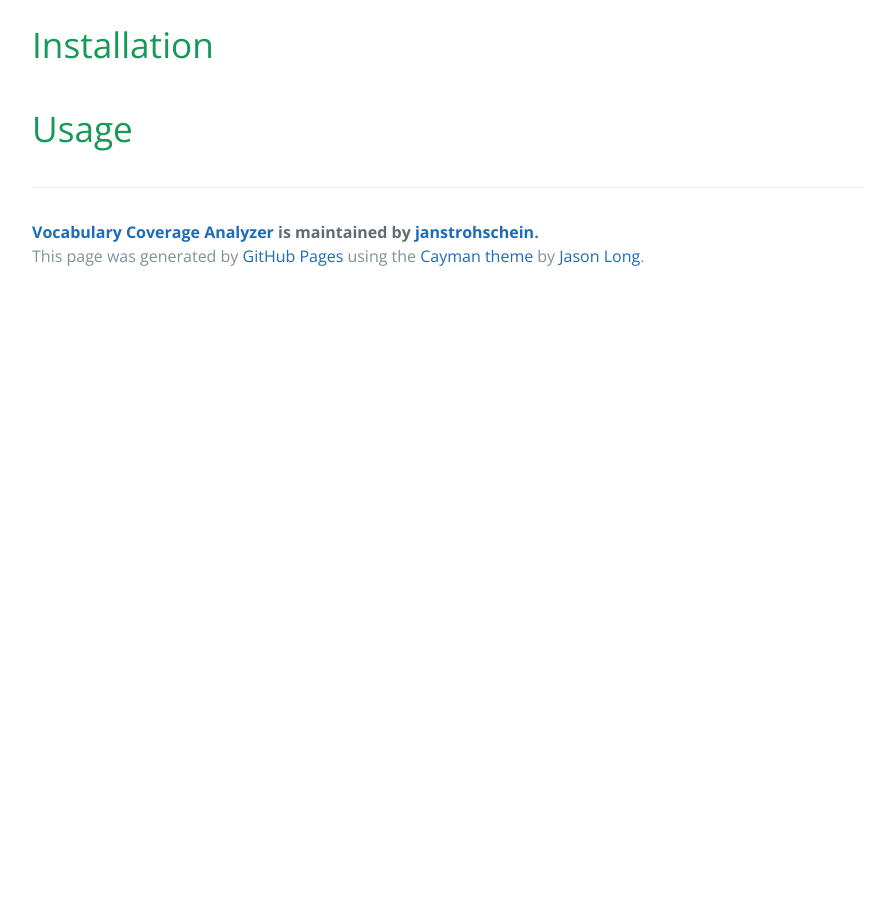
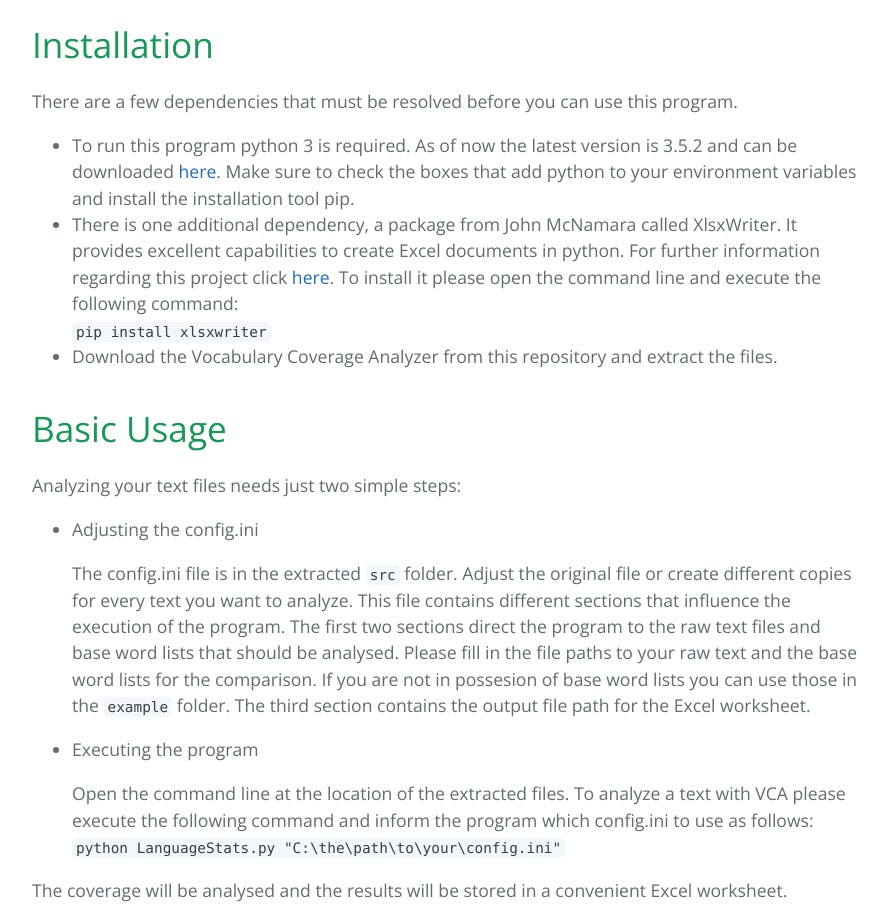
Before and after one commit to janstrohschein/vocabulary_coverage_analyzer, a plain HTML site: page index.html in a window 1280 px wide. Shown: the part 708-1615 px from the top of the page, without its empty margins (192-1080 px from the left). Before the commit the page ends 1008 px from the top, so only its background shows below. Drawn offline with nearby package versions, Linux system fonts and the light colour scheme.

Commit message:
Create gh-pages branch via GitHub

```diff
--- a/index.html
+++ b/index.html
@@ -26,7 +26,7 @@
 The results will be summarised in an excel file. This contains:</p>
 
 <ul>
-<li> Overview of your raw text file and base word lists. Counts tokens and distinct types of the raw text and tokens plus families in base word lists.</li>
+<li>Overview of your raw text file and base word lists. Counts tokens and distinct types of the raw text and tokens plus families in base word lists.</li>
 <li>Coverage of your raw text in a specific base word list or cumulated over all base word lists in percent. Analysis for all tokens of a raw text or just the distinct types. The output contains lists of raw text tokens in/not in a specific base word list.</li>
 <li>Coverage of your base word lists in a given raw text in percent. The excel file contains lists of base word list families in/not in the raw text. </li>
 </ul>
@@ -34,8 +34,43 @@ The results will be summarised in an excel file. This contains:</p>
 <h1>
 <a id="installation" class="anchor" href="#installation" aria-hidden="true"><span aria-hidden="true" class="octicon octicon-link"></span></a>Installation</h1>
 
+<p>There are a few dependencies that must be resolved before you can use
+this program.  </p>
+
+<ul>
+<li>To run this program python 3 is required. As of now the latest version
+is 3.5.2 and can be downloaded <a href="https://www.python.org/downloads/release/python-352/">here</a>.
+Make sure to check the boxes that add python to your environment variables
+and install the installation tool pip.</li>
+<li>There is one additional dependency, a package from John McNamara called
+XlsxWriter. It provides excellent capabilities to create Excel documents in
+python. For further information regarding this project click <a href="http://xlsxwriter.readthedocs.io/">here</a>.
+To install it please open the command line and execute the following command:<br>
+<code>pip install xlsxwriter</code><br>
+</li>
+<li>Download the Vocabulary Coverage Analyzer from this repository and extract the files.</li>
+</ul>
+
 <h1>
-<a id="usage" class="anchor" href="#usage" aria-hidden="true"><span aria-hidden="true" class="octicon octicon-link"></span></a>Usage</h1>
+<a id="basic-usage" class="anchor" href="#basic-usage" aria-hidden="true"><span aria-hidden="true" class="octicon octicon-link"></span></a>Basic Usage</h1>
+
+<p>Analyzing your text files needs just two simple steps:  </p>
+
+<ul>
+<li>
+<p>Adjusting the config.ini</p>
+
+<p>The config.ini file is in the extracted <code>src</code> folder. Adjust the original file or create different copies for every text you want to analyze. This file contains different sections that influence the execution of the program. The first two sections direct the program to the raw text files and base word lists that should be analysed. Please fill in the file paths to your raw text and the base word lists for the comparison.  If you are not in possesion of base word lists you can use those in the <code>example</code> folder. The third section contains the output file path for the Excel worksheet. </p>
+</li>
+<li>
+<p>Executing the program</p>
+
+<p>Open the command line at the location of the extracted files. To analyze a text with VCA please execute the following command and inform the program which config.ini to use as follows:<br>
+<code>python LanguageStats.py "C:\the\path\to\your\config.ini"</code></p>
+</li>
+</ul>
+
+<p>The coverage will be analysed and the results will be stored in a convenient Excel worksheet.</p>
 
       <footer class="site-footer">
         <span class="site-footer-owner"><a href="https://github.com/janstrohschein/vocabulary_coverage_analyzer">Vocabulary Coverage Analyzer</a> is maintained by <a href="https://github.com/janstrohschein">janstrohschein</a>.</span>
```
Also changed, not shown: params.json (+1 -1 lines).
